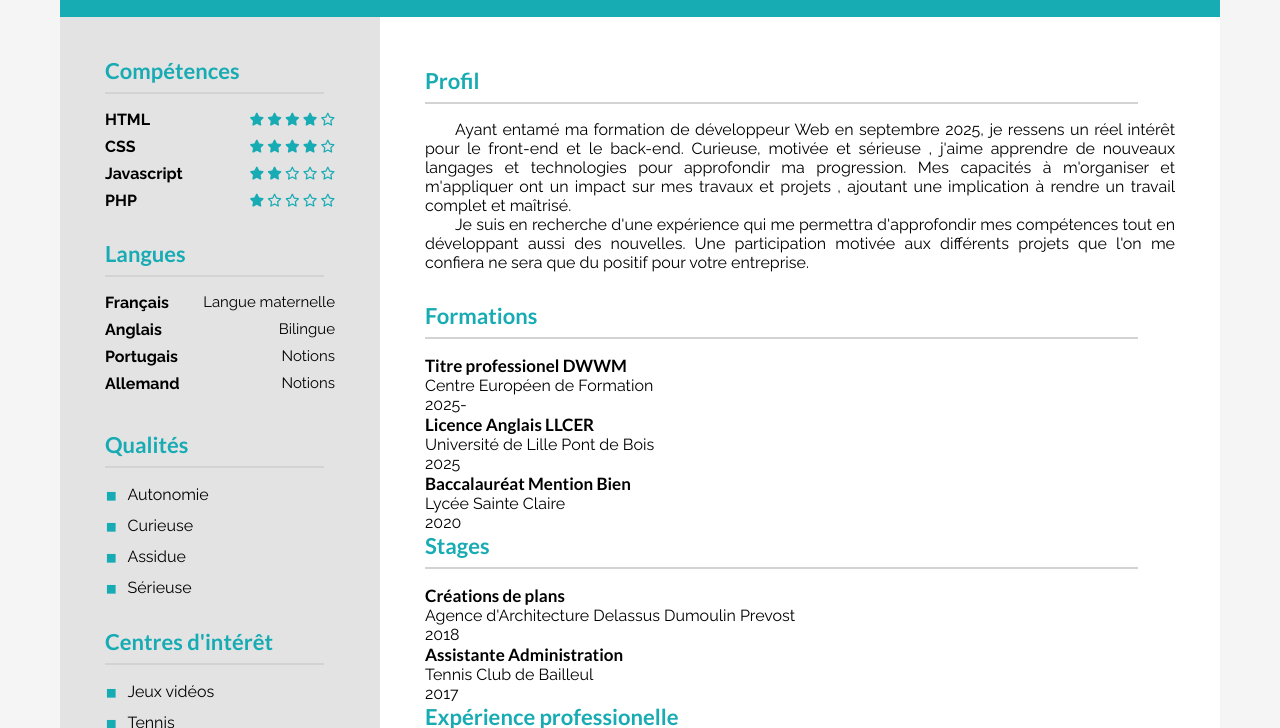
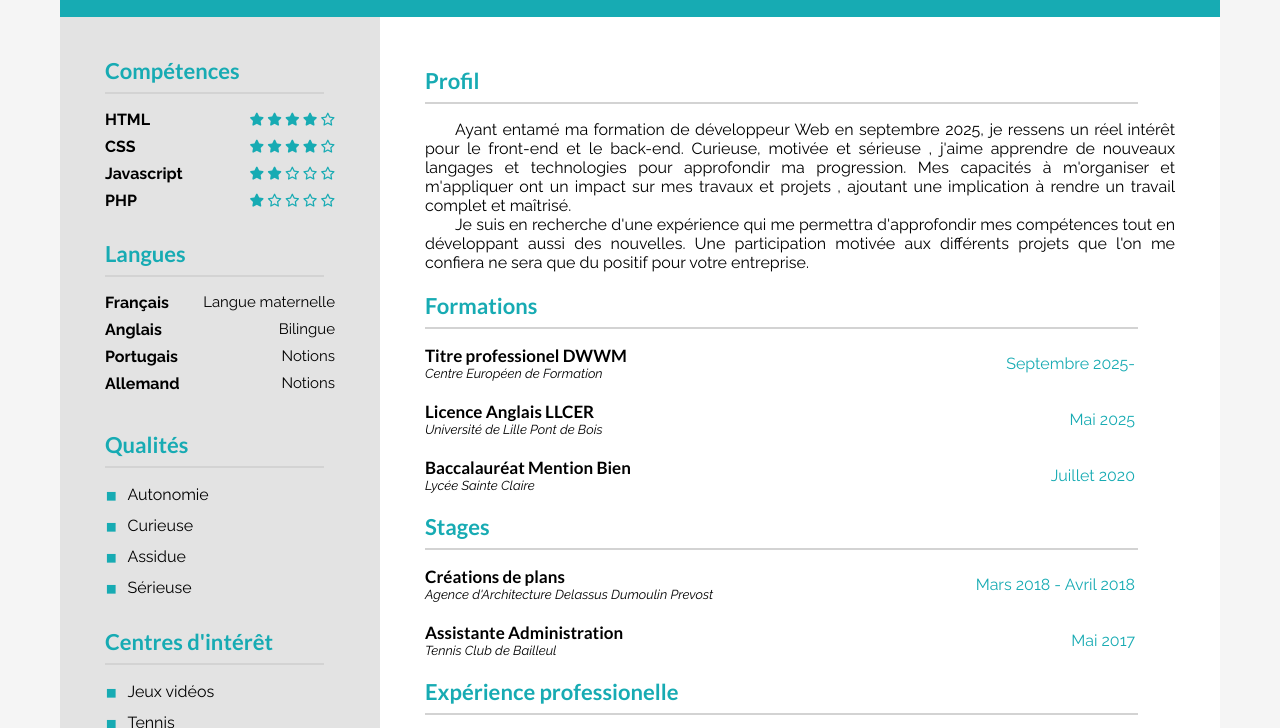
Before and after one commit to Oceane-15/projet-bilan-html-css, a plain HTML site: page index.html in a window 1280 px wide. Shown: the part 198-926 px from the top of the page. Drawn offline with Linux system fonts and the light colour scheme.

Commit message:
Positionnement terminé

```diff
--- a/assets/css/style.css
+++ b/assets/css/style.css
@@ -243,5 +243,23 @@ footer small{
 }
 
 .profil:last-of-type{
-    margin-bottom: 30px;
+    margin-bottom: 20px;
 }
+
+
+.horizontal{
+    display: flex;
+    justify-content: space-between;
+    align-items: center;
+    margin-bottom: 20px;
+    margin-right: 40px;
+}
+
+.italic{
+    font-size: 13px;
+    font-style: italic;
+}
+
+.date{
+    color: #17abb3;
+}
--- a/index.html
+++ b/index.html
@@ -146,47 +146,60 @@
     <section>
         <h2>Formations</h2>
         <div class="lign"></div>
+        <div class="horizontal">
         <div>
                 <h3>Titre professionel DWWM</h3>
-                <p>Centre Européen de Formation</p>
-                <span>2025-</span>
+                <p class="italic">Centre Européen de Formation</p>
+        </div>
+                <span class="date">Septembre 2025-</span>
         </div>
 
+        <div class="horizontal">
         <div>
                 <h3>Licence Anglais LLCER</h3>
-                <p>Université de Lille Pont de Bois</p>
-                <span>2025</span>
+                <p class="italic">Université de Lille Pont de Bois</p>
         </div>
-
+                <span class="date">Mai 2025</span>
+        </div>
+         <div class="horizontal">
         <div>
                 <h3>Baccalauréat Mention Bien</h3>
-                <p>Lycée Sainte Claire</p>
-                <span>2020</span>
+                <p class="italic">Lycée Sainte Claire</p>
+        </div>
+                <span class="date">Juillet 2020</span>
         </div>
     </section>
 
     <section>
         <h2>Stages</h2>
         <div class="lign"></div>
+        <div class="horizontal">
         <div>
                 <h3>Créations de plans</h3>
-                <p>Agence d'Architecture Delassus Dumoulin Prevost</p>
-                <span>2018</span>
+                <p class="italic">Agence d'Architecture Delassus Dumoulin Prevost</p>
         </div>
+                <span class="date">Mars 2018 - Avril 2018</span>
+
+        </div>
+        <div class="horizontal">
         <div>
                 <h3>Assistante Administration</h3>
-                <p>Tennis Club de Bailleul</p>
-                <span>2017</span>
+                <p class="italic">Tennis Club de Bailleul</p>
         </div>
+                <span class="date">Mai 2017</span>
+        </div>
+
     </section>
 
     <section>
         <h2>Expérience professionelle</h2>
         <div class="lign"></div>
+        <div class="horizontal">
         <div>
                 <h3>Intérimaire comme assistante administration</h3>
-                <p>Lopes Entreprises</p>
-                <span>2022 - en cours</span>
+                <p class="italic">Lopes Entreprises</p>
+        </div>
+                <span class="date">Septembre 2022 - en cours</span>
         </div>
     </section>
     </section>
```
